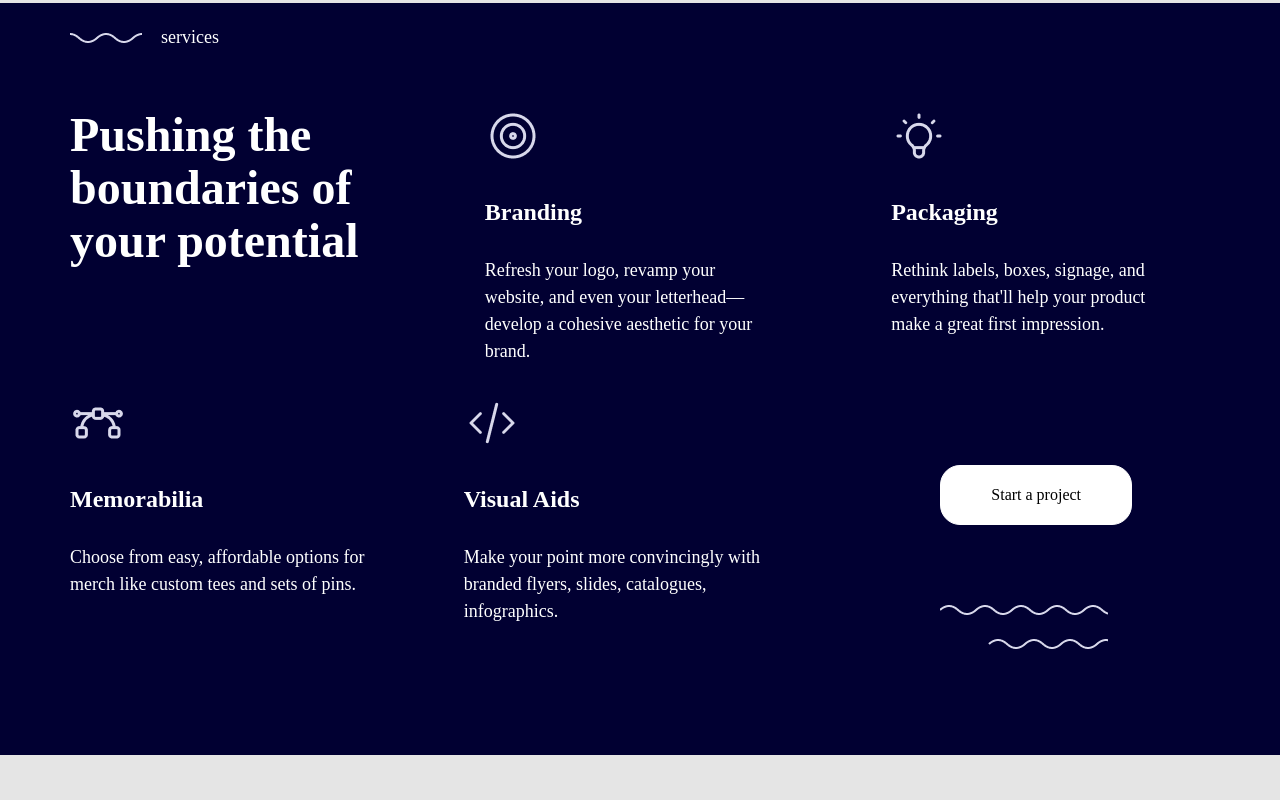
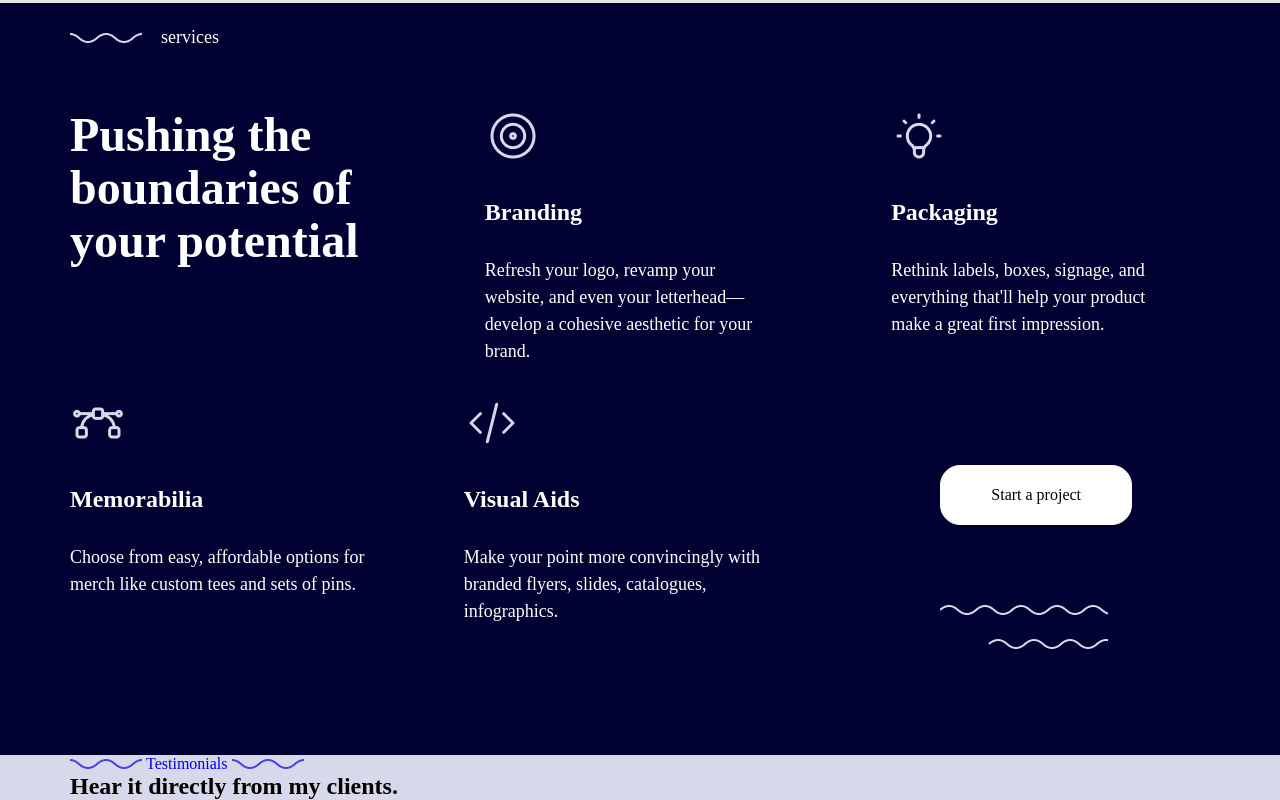
Before and after one commit to Noilbek01/dropdown, a plain HTML site: page index.html in a window 1280 px wide. Shown: the part 3974-4774 px from the top of the page. Before the commit the page ends 4729 px from the top, so only its background shows below. Drawn offline with Linux system fonts and the light colour scheme.

Commit message:
mirjalol

```diff
--- a/css/styles.css
+++ b/css/styles.css
@@ -427,3 +427,6 @@ main .container{
     color: #000000;
 
 }
+.section6{
+    background-color: #D8D8EB;
+}
--- a/index.html
+++ b/index.html
@@ -305,7 +305,15 @@
         </div>
     </section>
 
+    <section class="section6">
+        <div class="container">
+            <img src="./img/IMAGE (7).png" alt="#" class="clients_img">
+            <a href="#" class="clients_a">Testimonials</a>
+            <img src="./img/IMAGE (7).png" alt="#" class="clients_img">
+            <h2 class="clients_h2">Hear it directly from my clients.</h2>
 
+        </div>
+    </section>
 
 
 
```
